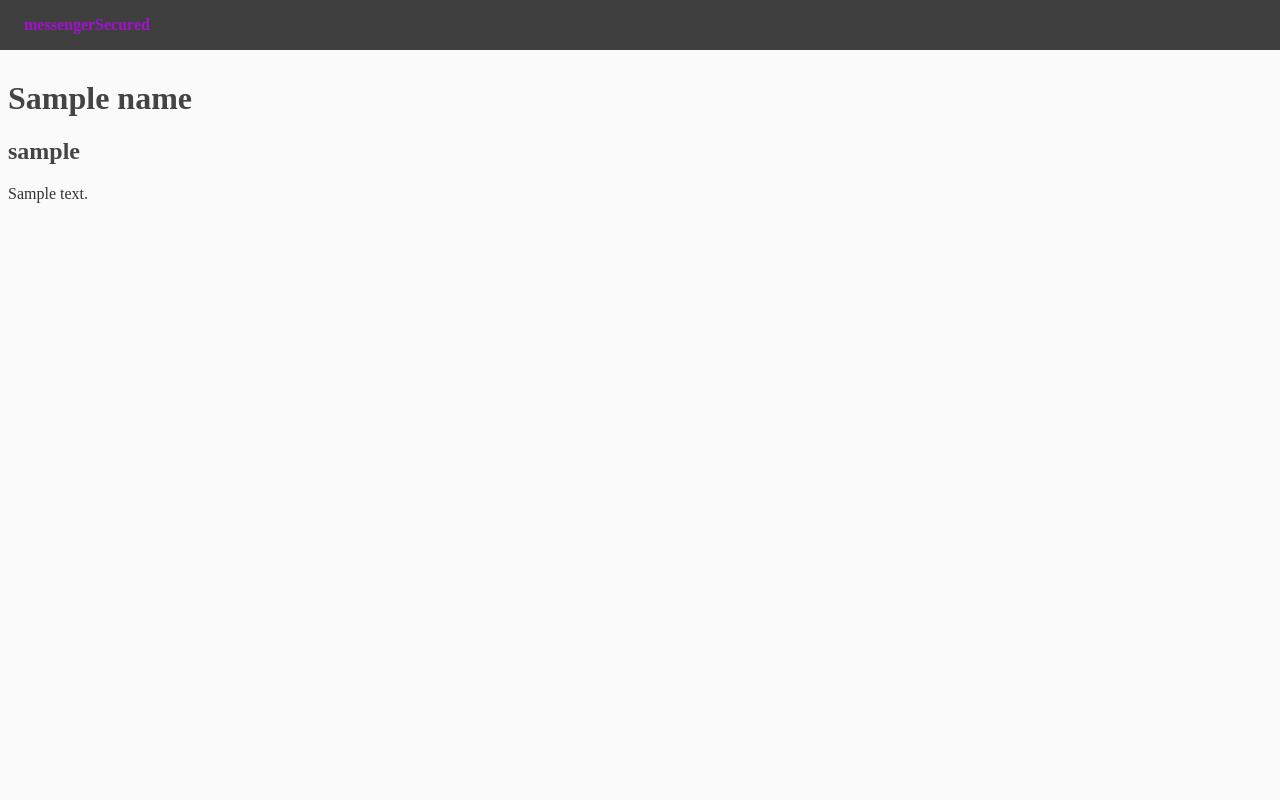
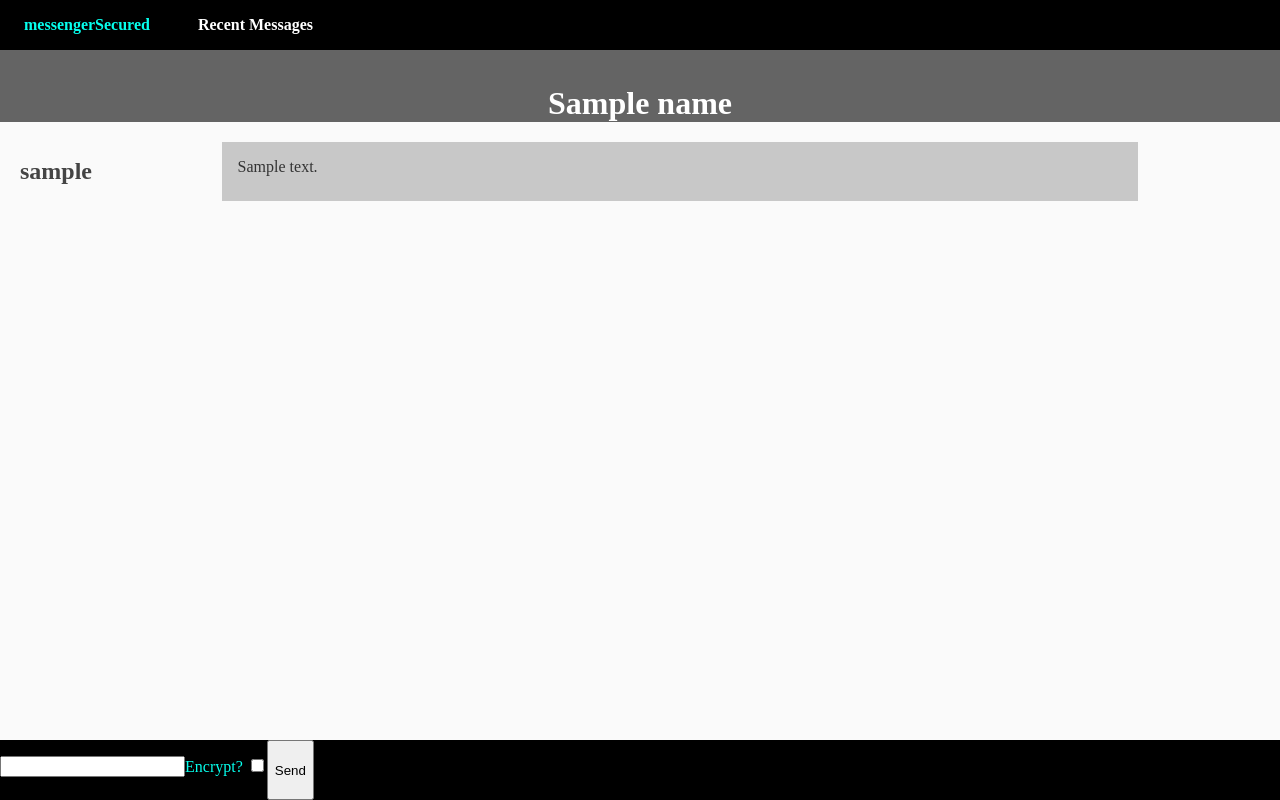
Before and after one commit to gmulhearn/messengerSecured, a Django app: template djangoGUI/messengerSecured/templates/messengerSecured/thread.html in a window 1280 px wide. Run offline with Django 3.2, Linux system fonts and the light colour scheme; tables that the repository leaves empty hold one stand-in row (values such as "Sample post"); the template is opened without the code that fills it: values that come from a table or form of the project are taken from there, most other values are stand-ins (such as "Sample title", 1, 10 or a date in 2020); parts of the project's set-up code (start-up, migrations or seed data) failed here and were passed over.

Commit message:
thread working, no sending option yet

```diff
--- a/djangoGUI/messengerSecured/forms.py
+++ b/djangoGUI/messengerSecured/forms.py
@@ -4,3 +4,8 @@ from django import forms
 class LogInForm(forms.Form):
     email = forms.EmailField()
     password = forms.CharField(widget=forms.PasswordInput)
+
+
+class MessageForm(forms.Form):
+    message = forms.CharField(label="")
+    encrypted = forms.BooleanField(label="Encrypt?")
--- a/djangoGUI/messengerSecured/static/messengerSecured/main.css
+++ b/djangoGUI/messengerSecured/static/messengerSecured/main.css
@@ -8,90 +8,15 @@ h1, h2, h3, h4, h5, h6 {
     color: #444444;
 }
 
-ul {
-  margin: 0;
-}
-
-.bg-steel {
-  background-color: #5f788a;
-}
-
-.site-header .navbar-nav .nav-link {
-  color: #cbd5db;
-}
-
-.site-header .navbar-nav .nav-link:hover {
-  color: #ffffff;
-}
-
-.site-header .navbar-nav .nav-link.active {
-  font-weight: 500;
-}
-
-.content-section {
-  background: #ffffff;
-  padding: 10px 20px;
-  border: 1px solid #dddddd;
-  border-radius: 3px;
-  margin-bottom: 20px;
-}
-
-.article-title {
-  color: #444444;
-}
-
-a.article-title:hover {
-  color: #428bca;
-  text-decoration: none;
-}
-
-.article-content {
-  white-space: pre-line;
-}
-
-.article-img {
-  height: 65px;
-  width: 65px;
-  margin-right: 16px;
-}
-
-.article-metadata {
-  padding-bottom: 1px;
-  margin-bottom: 4px;
-  border-bottom: 1px solid #e3e3e3
-}
-
-.article-metadata a:hover {
-  color: #333;
-  text-decoration: none;
-}
-
-.article-svg {
-  width: 25px;
-  height: 25px;
-  vertical-align: middle;
-}
-
-.account-img {
-  height: 125px;
-  width: 125px;
-  margin-right: 20px;
-  margin-bottom: 16px;
-}
-
-.account-heading {
-  font-size: 2.5rem;
-}
-
-
-/* mine */
-
 #banner {
-	background: rgba(0, 0, 0, 0.75);
+    display: flex;
+    flex-wrap: nowrap;
+    background: rgba(0, 0, 0, 1);
     position: fixed;
     top: 0px;
-    left:0px;
+    left: 0px;
     width: 100%;
+    z-index: 69;
 }
 
 #banner a {
@@ -101,8 +26,82 @@ a.article-title:hover {
     text-decoration: none;
     font-weight: bold;
     -webkit-transition: color 1s;
+    width: auto;
 }
 
 #banner a:hover {
-	color: rgba(195, 0, 255, 0.75);
+    color: rgba(6,255,237,1)
 }
+
+.message-thread {
+    margin-top: 10%;
+    margin-bottom: 5%;
+}
+
+.thread-preview {
+    transition: background-color 0.5s;
+}
+
+.thread-preview:hover {
+    background-color: rgba(0,0,0,0.2);
+}
+
+.message-thread a {
+    text-decoration: none;
+    color: #333333;
+    transition: background-color 1s;
+    background-color: rgba(0,0,0,0);
+}
+
+.message-thread a:hover {
+    background-color: rgba(0,0,0,0.2);
+}
+
+.me .message {
+    flex-direction: row-reverse;
+}
+
+.message {
+    display: flex;
+    word-wrap: break-word;
+}
+
+.message h2 {
+    padding: 0.5em;
+    width: 15%;
+    align-self: flex-end;
+
+}
+
+.message p {
+    word-wrap: break-word;
+    width: 70%;
+    background-color: rgba(0,0,0,0.2);
+    padding: 1em;
+}
+
+.me .message p {
+    background-color: rgba(6,255,237,0.36)
+}
+
+.msg-bar {
+    display: flex;
+    background: rgba(0, 0, 0, 1);
+    color: rgba(6,255,237,1);
+    position: fixed;
+    bottom: 0px;
+    left: 0px;
+    height: 7.5%;
+    width: 100%;
+}
+
+.thread-name {
+    position: fixed;
+    background: rgba(0, 0, 0, 0.6);
+    color: white;
+    top: 0px;
+    padding-top: 2em;
+    text-align: center;
+    left: 0px;
+    width: 100%;
+}
--- a/djangoGUI/messengerSecured/templates/messengerSecured/base.html
+++ b/djangoGUI/messengerSecured/templates/messengerSecured/base.html
@@ -16,6 +16,7 @@
 <body>
     <nav id="banner">
         <a href="">messengerSecured</a>
+        <a href="{% url 'ms-recent' %}">Recent Messages</a>
     </nav>
 
 
@@ -26,6 +27,8 @@
             </div>
         {% endfor %}
     {% endif %}{% endcomment %}
-    {% block content %}{% endblock %}
+    <div id = "body-content">
+        {% block content %}{% endblock %}
+    </div>
 </body>
 </html>
--- a/djangoGUI/messengerSecured/templates/messengerSecured/thread.html
+++ b/djangoGUI/messengerSecured/templates/messengerSecured/thread.html
@@ -2,11 +2,25 @@
 
 {% block content %}
 
-    <h1>{{ name }}</h1>
+    <h1 class="thread-name">{{ name }}</h1>
 
-    {% for msg in msgs %}
-        <h2>{{msg.username}}</h2>
-        <p>{{msg.text}}</p>
-    {% endfor %}
+    <div class="message-thread">
+        {% for msg in msgs %}
+            <div class={{ msg.div }}>
+                <div class="message">
+                    <h2>{{ msg.username }}</h2>
+                    <p>{{ msg.text }}</p>
+                </div>
+            </div>
+        {% endfor %}
+    </div>
+
+    <div>
+        <form method="POST" class="msg-bar">
+            {% csrf_token %}
+            {{ form.as_p }}
+            <button class="msg-btn" type="submit">Send</button>
+        </form>
+    </div>
 
 {% endblock content %}
--- a/djangoGUI/messengerSecured/urls.py
+++ b/djangoGUI/messengerSecured/urls.py
@@ -6,6 +6,6 @@ urlpatterns = [
     path('about/', views.about, name='ms-about'),
     path('login/', views.login, name='ms-login'),
     path('recent-msgs/', views.recent_threads, name='ms-recent'),
-    path('thread/', views.thread, name='thread'),
+    path('thread/', views.thread, name='ms-thread'),
 
 ]
```
Also changed, not shown: djangoGUI/messengerSecured/templates/messengerSecured/recentThreads.html (+13 -5 lines), djangoGUI/messengerSecured/views.py (+20 -8 lines). Lines whose indentation alone changed are shown as unchanged.
